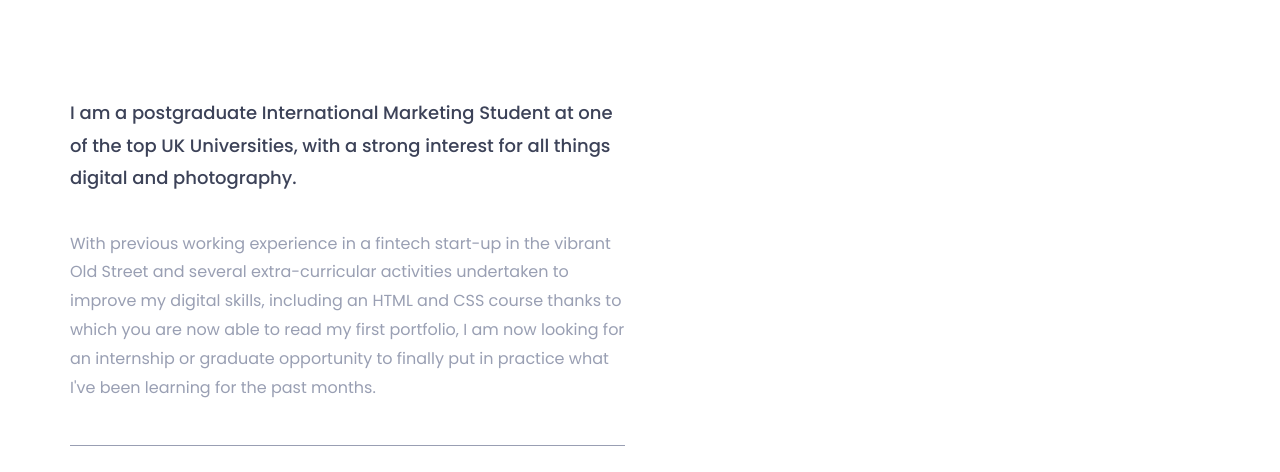
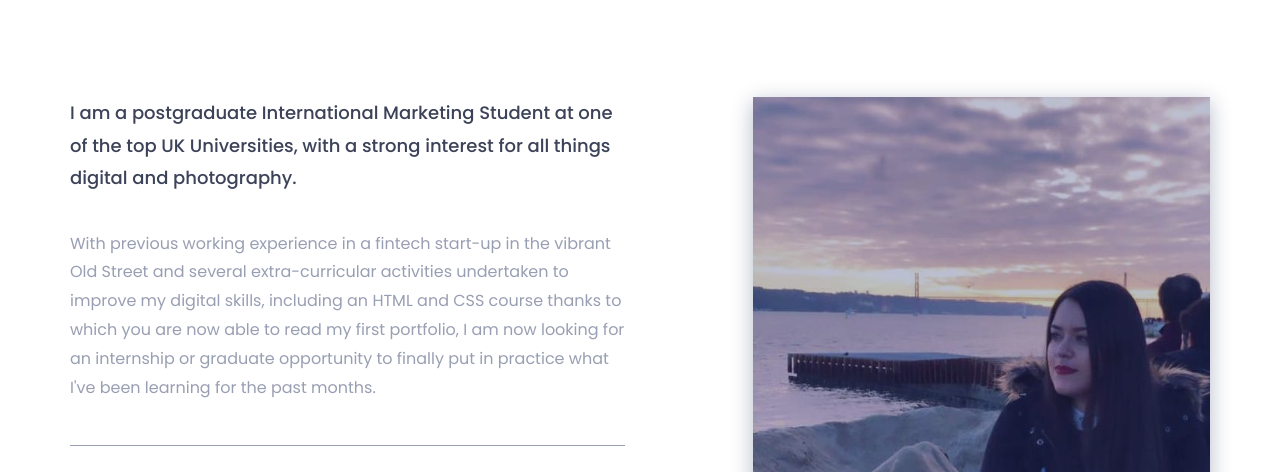
Before and after one commit to smaddalena/smaddalena.github.io, a plain HTML site: page index.html in a window 1280 px wide. Shown: the part 1020-1492 px from the top of the page. Drawn offline with nearby package versions, Linux system fonts and the light colour scheme.

Commit message:
Update index.html

```diff
--- a/index.html
+++ b/index.html
@@ -143,7 +143,7 @@
 								</div>
 							</div>
 						</div>
-								<div class="col-sm-offset-5 col-sm-5">
+								<div class="col-sm-offset-1 col-sm-5">
 										<div class="single-about-img">
 								<img src="assets/images/about/profile_image.jpg" alt="profile_image">
 								<div class="about-list-icon">
```
